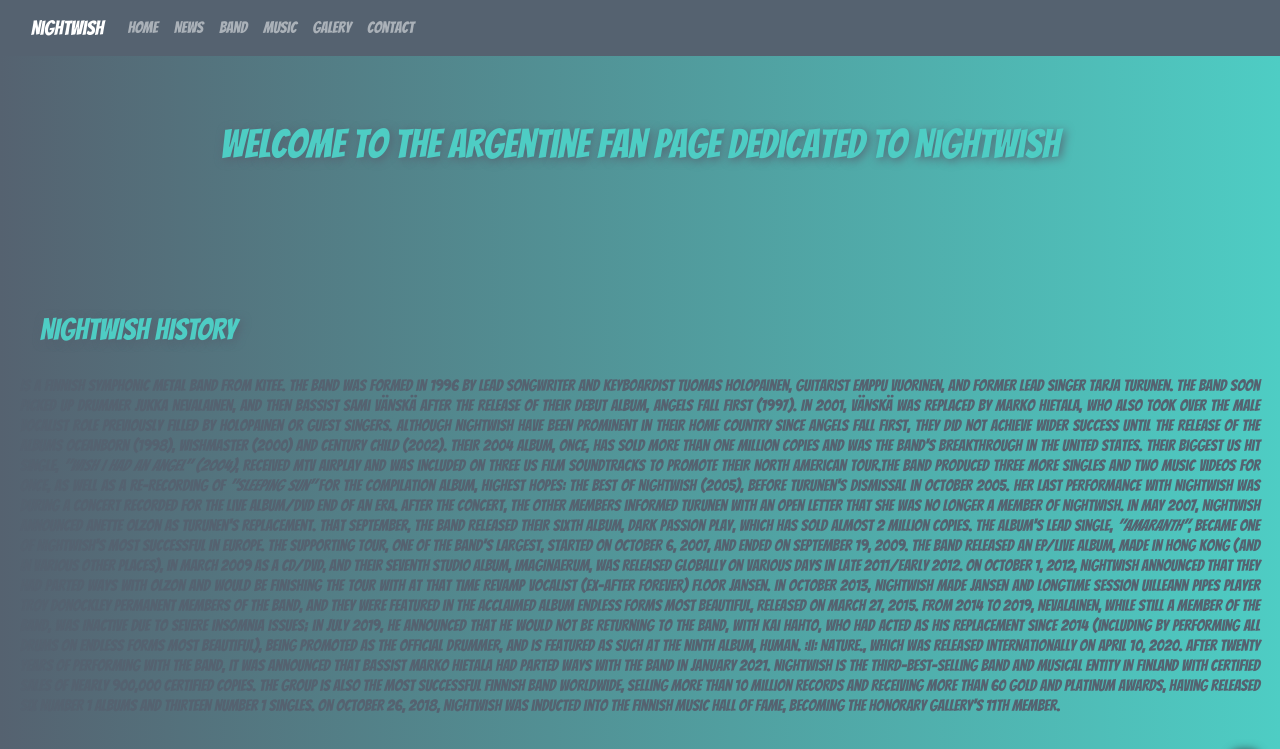
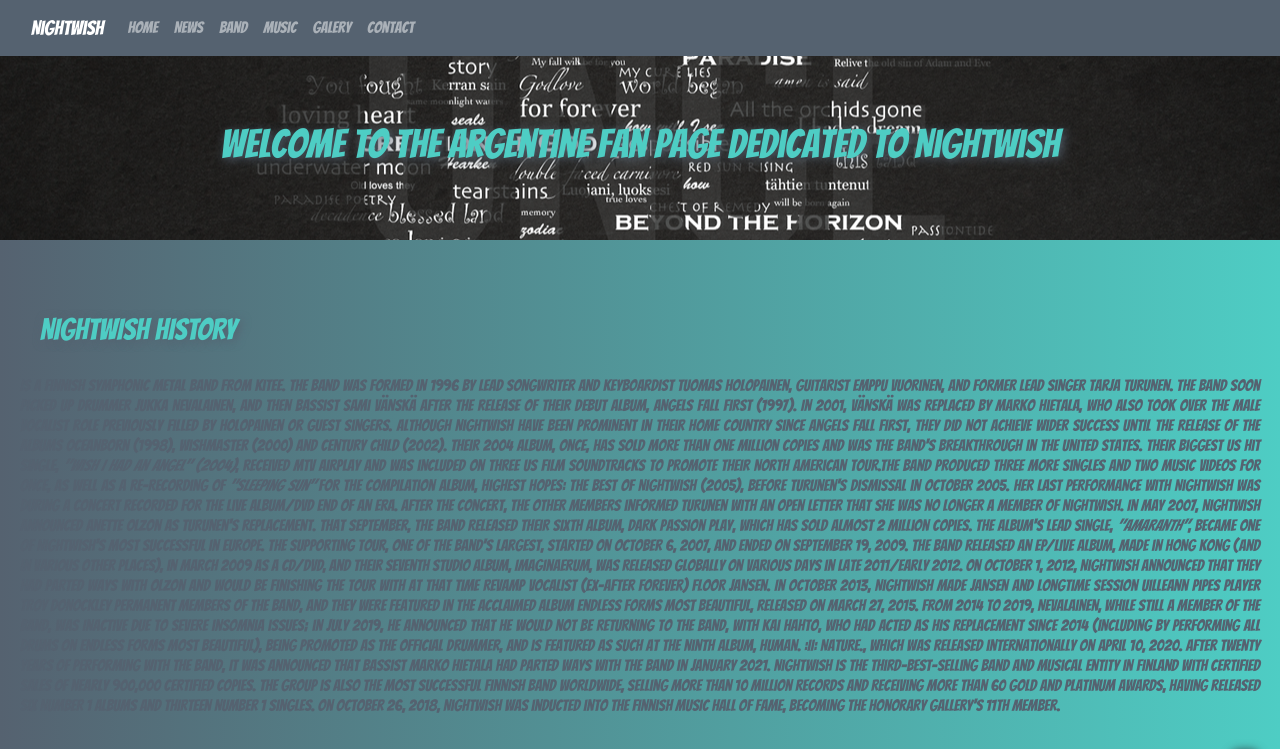
Before and after one commit to cristhol/2-Entrega-final, a plain HTML site: page index.html in a window 1280 px wide. Shown: the top 749 px of the page. Drawn offline with nearby package versions, Linux system fonts and the light colour scheme; a web font is replaced by a local one.

Commit message:
arreglo ruta imagen home

```diff
--- a/css/estilos.css
+++ b/css/estilos.css
@@ -44,7 +44,7 @@ body{
     background: -webkit-linear-gradient(to right, #556270, #4ECDC4);  /* Chrome 10-25, Safari 5.1-6 */
     background: linear-gradient(to right, #556270, #4ECDC4); /* W3C, IE 10+/ Edge, Firefox 16+, Chrome 26+, Opera 12+, Safari 7+ */
     border-radius: 0;
-    background-image: url(./img/portadahome.png);
+    background-image: url(../img/portadahome.png);
     background-position: center;
 }
 .jumbotron h1{
```
